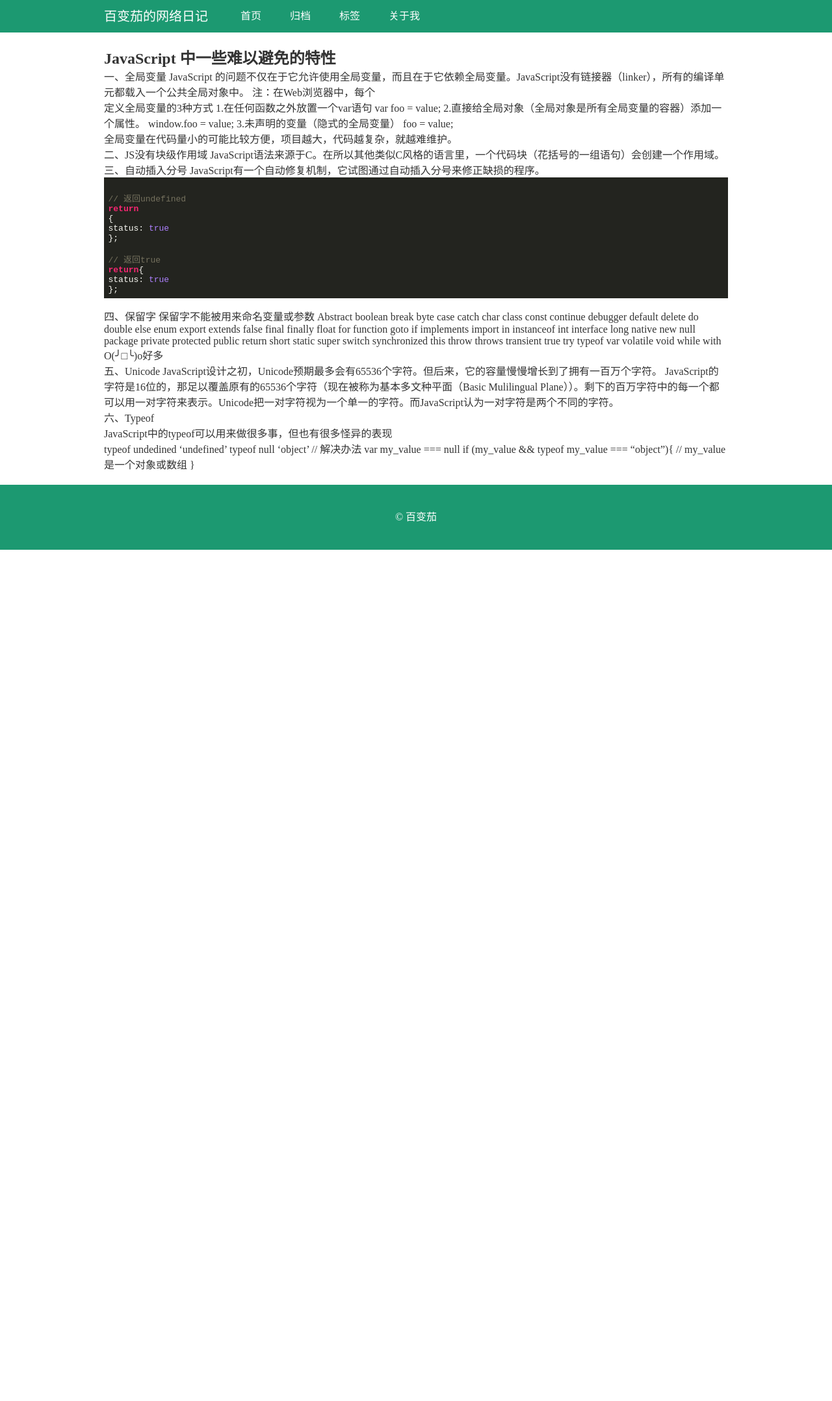
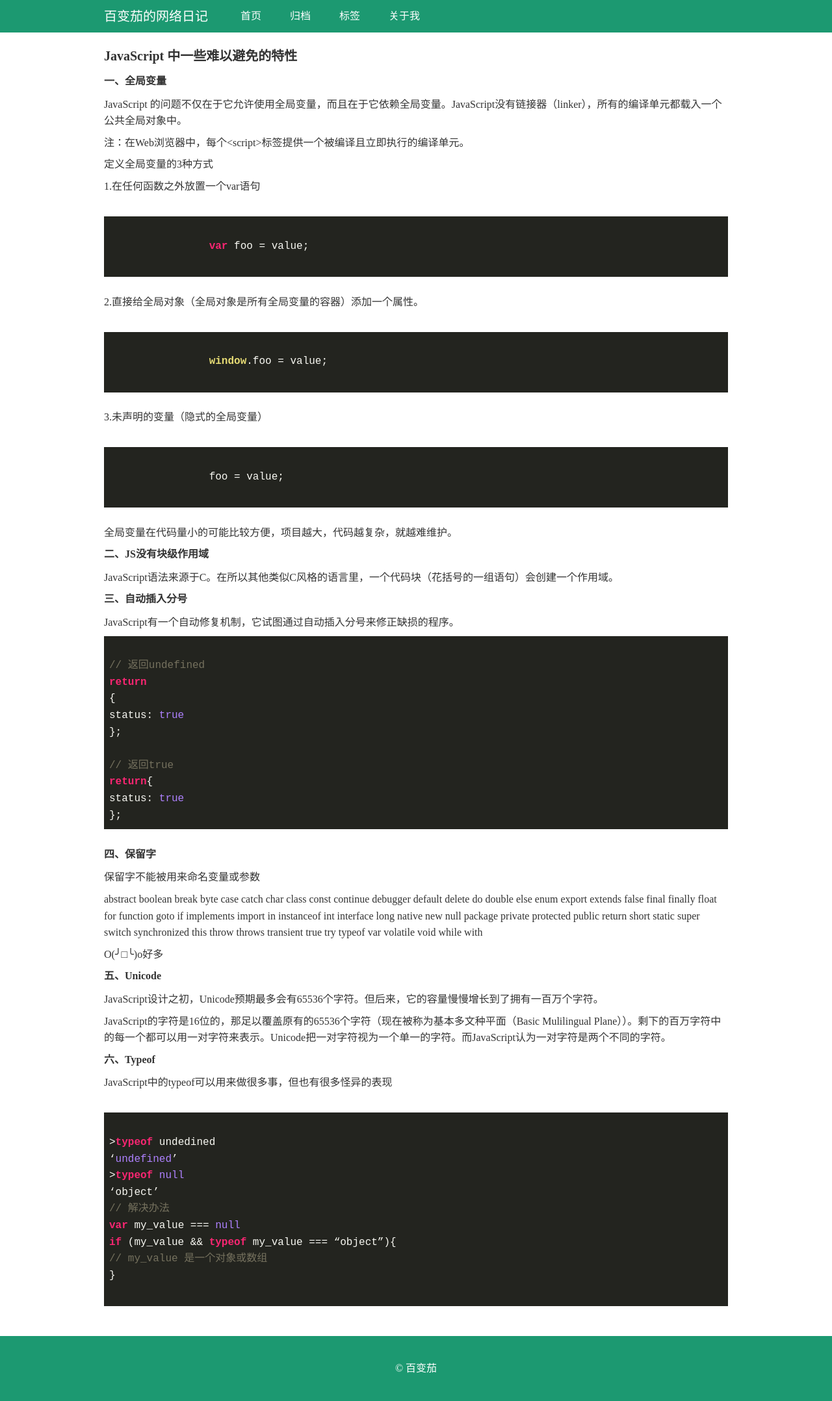
Before and after one commit to jsiwa/jsiwa.github.io, a Jekyll site: the page built from _posts/2014-10-22-p01-thegoodpart.md, in a window 1280 px wide. Shown: the whole page at 65% size. Built offline with Jekyll 4.4.1, drawn with Linux system fonts in a browser that asks for light colours; before the commit the page ends 900 px from its top, so only the background shows below that.

Commit message:
上传文章样式

```diff
--- a/_posts/2014-10-22-p01-thegoodpart.md
+++ b/_posts/2014-10-22-p01-thegoodpart.md
@@ -7,27 +7,40 @@ keyword:   JavaScript语言精粹,JavaScript学习
 description:  JavaScript语言精粹笔记
 ---
 
+<div class="post-con">
 <h2>JavaScript 中一些难以避免的特性</h2>
 
-一、全局变量
-JavaScript 的问题不仅在于它允许使用全局变量，而且在于它依赖全局变量。JavaScript没有链接器（linker），所有的编译单元都载入一个公共全局对象中。
-注：在Web浏览器中，每个<script>标签提供一个被编译且立即执行的编译单元。
+<h4>一、全局变量</h4>
+<p>JavaScript 的问题不仅在于它允许使用全局变量，而且在于它依赖全局变量。JavaScript没有链接器（linker），所有的编译单元都载入一个公共全局对象中。</p>
+<p>注：在Web浏览器中，每个&lt;script&gt;标签提供一个被编译且立即执行的编译单元。</p>
 
-定义全局变量的3种方式
-1.在任何函数之外放置一个var语句
-   var foo = value;
-2.直接给全局对象（全局对象是所有全局变量的容器）添加一个属性。
-   window.foo = value;
-3.未声明的变量（隐式的全局变量）
-  foo = value;
+<p>定义全局变量的3种方式</p>
+<p>1.在任何函数之外放置一个var语句</p>
+<pre>
+	<code class="javascript">
+   		var foo = value;
+    </code>
+</pre>
+<p>2.直接给全局对象（全局对象是所有全局变量的容器）添加一个属性。</p>
+<pre>
+	<code class="javascript">
+   		window.foo = value;
+   	</code>
+</pre>
+<p>3.未声明的变量（隐式的全局变量）</p>
+<pre>
+	<code class="javascript">
+  		foo = value;
+	</code>
+</pre>
 
-全局变量在代码量小的可能比较方便，项目越大，代码越复杂，就越难维护。
+<p>全局变量在代码量小的可能比较方便，项目越大，代码越复杂，就越难维护。</p>
 
-二、JS没有块级作用域
-JavaScript语法来源于C。在所以其他类似C风格的语言里，一个代码块（花括号的一组语句）会创建一个作用域。
+<h4>二、JS没有块级作用域</h4>
+<p>JavaScript语法来源于C。在所以其他类似C风格的语言里，一个代码块（花括号的一组语句）会创建一个作用域。</p>
 
-三、自动插入分号
-JavaScript有一个自动修复机制，它试图通过自动插入分号来修正缺损的程序。
+<h4>三、自动插入分号</h4>
+<p>JavaScript有一个自动修复机制，它试图通过自动插入分号来修正缺损的程序。</p>
 
 <pre>
 <code class="javascript">
@@ -44,18 +57,20 @@ status: true
 </code>
 </pre>
 
-四、保留字
-保留字不能被用来命名变量或参数
-Abstract boolean break byte case catch char class const continue debugger default delete do double else enum export extends false final finally float for function goto if implements import in instanceof int interface long native new null package private protected public return short static super switch synchronized this throw throws transient true try typeof var volatile void while with
-O(╯□╰)o好多
+<h4>四、保留字</h4>
+<p>保留字不能被用来命名变量或参数</p>
+<p>abstract boolean break byte case catch char class const continue debugger default delete do double else enum export extends false final finally float for function goto if implements import in instanceof int interface long native new null package private protected public return short static super switch synchronized this throw throws transient true try typeof var volatile void while with</p>
+<p>O(╯□╰)o好多</p>
 
-五、Unicode
-JavaScript设计之初，Unicode预期最多会有65536个字符。但后来，它的容量慢慢增长到了拥有一百万个字符。
-JavaScript的字符是16位的，那足以覆盖原有的65536个字符（现在被称为基本多文种平面（Basic Mulilingual Plane））。剩下的百万字符中的每一个都可以用一对字符来表示。Unicode把一对字符视为一个单一的字符。而JavaScript认为一对字符是两个不同的字符。
+<h4>五、Unicode</h4>
+<p>JavaScript设计之初，Unicode预期最多会有65536个字符。但后来，它的容量慢慢增长到了拥有一百万个字符。</p>
+<p>JavaScript的字符是16位的，那足以覆盖原有的65536个字符（现在被称为基本多文种平面（Basic Mulilingual Plane））。剩下的百万字符中的每一个都可以用一对字符来表示。Unicode把一对字符视为一个单一的字符。而JavaScript认为一对字符是两个不同的字符。</p>
 
-六、Typeof
+<h4>六、Typeof</h4>
 
-JavaScript中的typeof可以用来做很多事，但也有很多怪异的表现
+<p>JavaScript中的typeof可以用来做很多事，但也有很多怪异的表现</p>
+<pre>
+	<code class="javascript">
 >typeof undedined
 ‘undefined’
 >typeof null
@@ -65,3 +80,7 @@ var my_value === null
 if (my_value && typeof my_value === “object”){
 // my_value 是一个对象或数组
 }
+	</code>
+</pre>
+
+</div>
--- a/statics/css/main.css
+++ b/statics/css/main.css
@@ -51,6 +51,13 @@ footer p {font-size: 16px;text-align: center;line-height: 20px;padding: 40px 0!i
 .post-list a {color: #1c9971;-webkit-transiton: color 1s;transition: color 1s;}
 .post-list a:hover {border-bottom: 1px solid #0bc78b;color: #0bc78b;}
 
+/* 文章样式 */
+.post-con {font-size: 16px;line-height: 1.6;}
+.post-con h2 {font-size: 20px;padding-bottom: 10px;}
+.post-con h3 {font-size: 18px;padding-bottom: 10px;}
+.post-con h4,.post-con h5,.post-con h6 {font-size: 16px;padding-bottom: 10px;}
+.post-con p {padding-bottom: 8px;}
+
 
 /* 屏幕缩放 */
 @media screen and (min-width: 1023px) {
```
